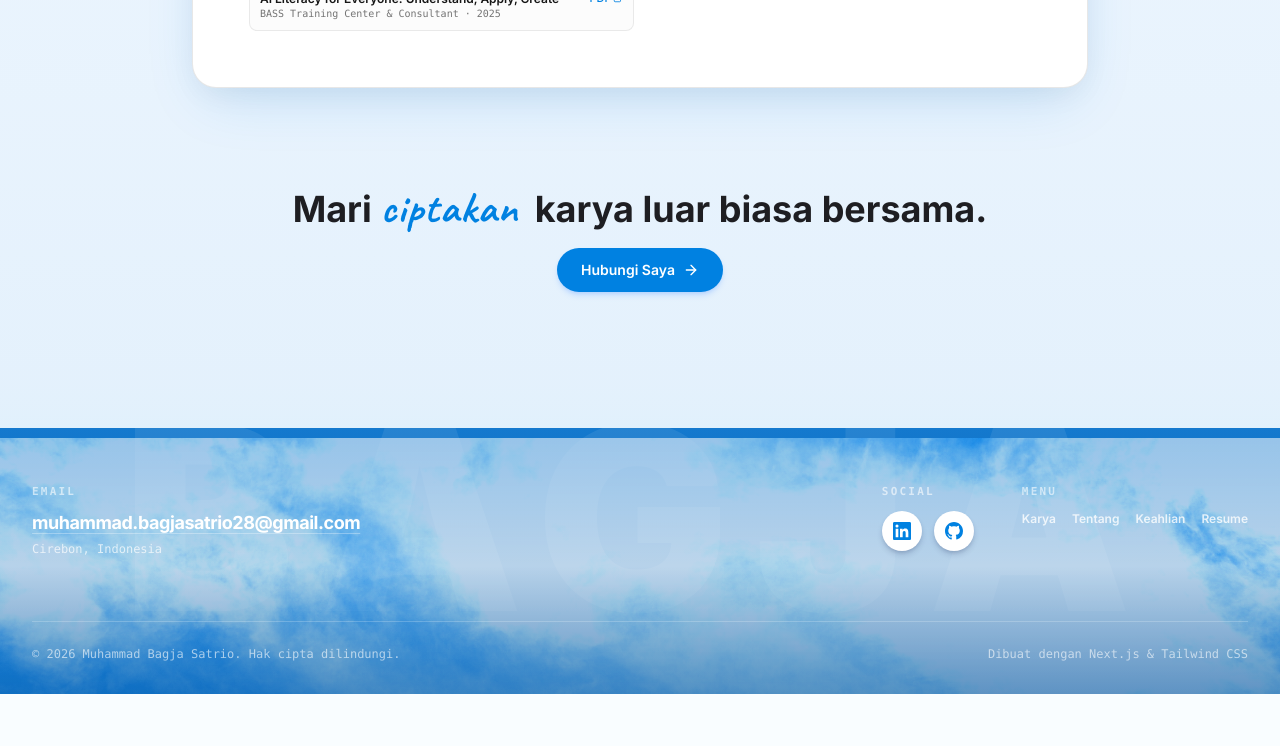
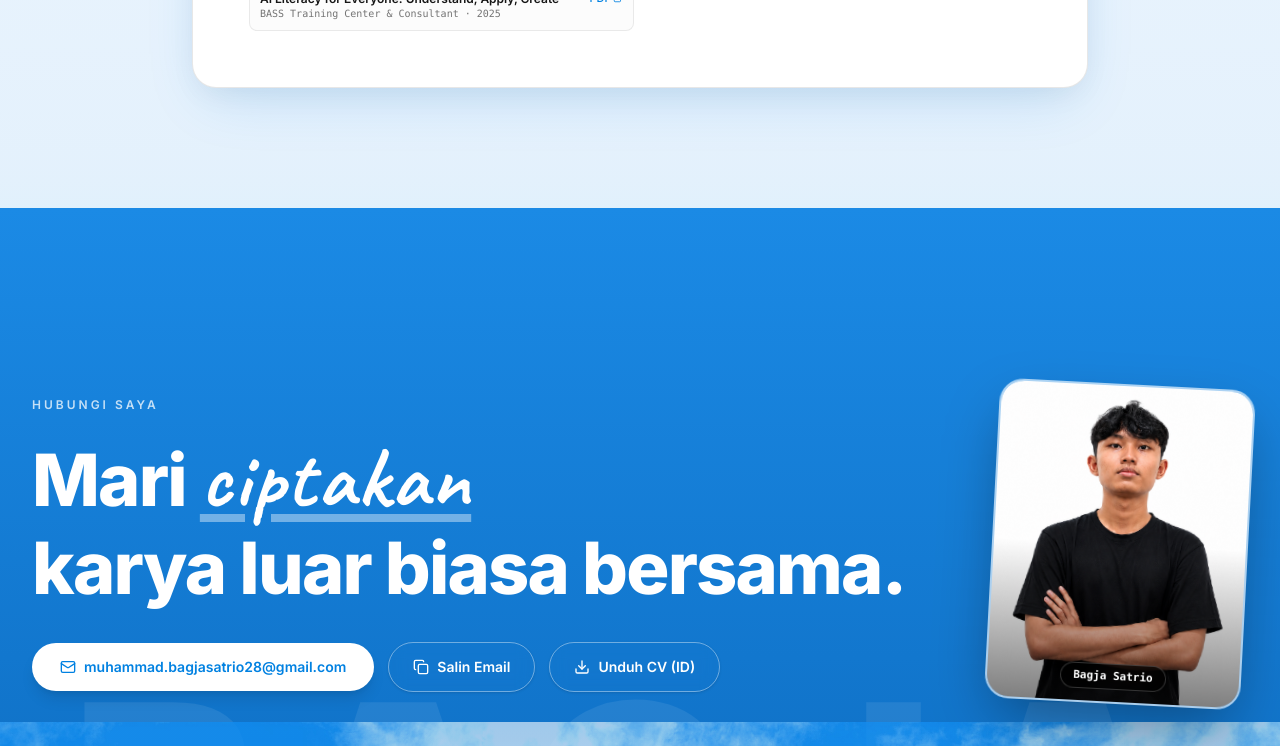
Before and after one commit to bagjasatrio/portfolio-bagjasatrio, a Next.js app: page /resume in a window 1280 px wide. Shown: the part 2500-3246 px from the top of the page. Before the commit the page ends 3194 px from the top, so only its background shows below. Built offline with nearby package versions, Linux system fonts and the light colour scheme.

Commit message:
feat: unify Contact and Footer into single seamless grand sky-blue footer with unclipped watermark and generous height

```diff
--- a/src/app/page.tsx
+++ b/src/app/page.tsx
@@ -5,7 +5,6 @@ import { SelectedWork } from "@/components/sections/SelectedWork";
 import { About } from "@/components/sections/About";
 import { Experience } from "@/components/sections/Experience";
 import { Skills } from "@/components/sections/Skills";
-import { Contact } from "@/components/sections/Contact";
 
 export default function HomePage() {
   return (
@@ -17,7 +16,6 @@ export default function HomePage() {
       <About />
       <Experience />
       <Skills />
-      <Contact />
     </>
   );
 }
--- a/src/app/resume/page.tsx
+++ b/src/app/resume/page.tsx
@@ -446,26 +446,6 @@ export default function ResumePage() {
             </div>
           </section>
         </div>
-
-        {/* Bottom Call to Action (like Sanjay Menon's footer) */}
-        <div className="text-center py-10 sm:py-14 print:hidden">
-          <p className="font-display text-2xl sm:text-3xl md:text-4xl font-bold text-text-primary mb-3">
-            {t.contact.heading1}{" "}
-            <RotatingActionText
-              words={[t.contact.design, t.contact.build, t.contact.create]}
-            />{" "}
-            {t.contact.heading2}
-          </p>
-          <div className="mt-4">
-            <Link
-              href="/#contact"
-              className="inline-flex items-center gap-2 px-6 py-3 rounded-full bg-accent text-white font-semibold text-sm hover:bg-accent-hover transition-all shadow-md shadow-blue-500/20"
-            >
-              <span>{t.hero.getInTouch}</span>
-              <ArrowLeft className="w-4 h-4 rotate-180" />
-            </Link>
-          </div>
-        </div>
       </div>
     </main>
   );
--- a/src/components/layout/Footer.tsx
+++ b/src/components/layout/Footer.tsx
@@ -1,8 +1,13 @@
 "use client";
 
+import { useState, useEffect } from "react";
 import Link from "next/link";
 import Image from "next/image";
-import { SITE_CONFIG } from "@/lib/constants";
+import { motion, useReducedMotion } from "motion/react";
+import { useInView } from "react-intersection-observer";
+import { Mail, Copy, Check, Download } from "lucide-react";
+import { profile } from "../../../data/profile";
+import { SITE_CONFIG, SECTION_IDS } from "@/lib/constants";
 import { useLanguage } from "@/components/providers/LanguageProvider";
 
 const NAV_ITEMS = [
@@ -12,35 +17,204 @@ const NAV_ITEMS = [
   { key: "resume" as const, href: "/resume" },
 ];
 
+function RotatingActionWord({ words }: { words: readonly string[] }) {
+  const [index, setIndex] = useState(0);
+  const prefersReducedMotion = useReducedMotion();
+
+  useEffect(() => {
+    if (prefersReducedMotion) return;
+    const interval = setInterval(() => {
+      setIndex((prev) => (prev + 1) % words.length);
+    }, 2200);
+    return () => clearInterval(interval);
+  }, [words.length, prefersReducedMotion]);
+
+  const longestWord = words.reduce(
+    (a, b) => (a.length > b.length ? a : b),
+    words[0] || ""
+  );
+
+  return (
+    <span className="relative inline-block font-hand font-bold text-white text-[1.18em] px-1.5 align-baseline text-left min-w-[110px] sm:min-w-[140px] md:min-w-[160px]">
+      {words.map((word, i) => (
+        <motion.span
+          key={word}
+          className="absolute left-0 text-white font-hand font-bold tracking-wide underline decoration-white/40 underline-offset-8"
+          initial={{ opacity: 0, y: 15 }}
+          animate={{
+            opacity: i === index ? 1 : 0,
+            y: i === index ? 0 : -15,
+          }}
+          transition={{ duration: 0.4, ease: "easeOut" }}
+        >
+          {word}
+        </motion.span>
+      ))}
+      <span className="invisible font-hand font-bold tracking-wide">
+        {longestWord}
+      </span>
+    </span>
+  );
+}
+
 export function Footer() {
-  const { t } = useLanguage();
+  const { language, t } = useLanguage();
+  const { ref, inView } = useInView({ triggerOnce: true, threshold: 0.1 });
+  const [copied, setCopied] = useState(false);
+  const prefersReducedMotion = useReducedMotion();
   const currentYear = new Date().getFullYear();
 
+  async function copyEmail() {
+    try {
+      await navigator.clipboard.writeText(profile.email);
+      setCopied(true);
+      setTimeout(() => setCopied(false), 2000);
+    } catch {
+      window.location.href = `mailto:${profile.email}`;
+    }
+  }
+
+  const actionWords = [t.contact.design, t.contact.build, t.contact.create];
+
   return (
-    <footer className="relative bg-gradient-to-b from-[#1479CE] to-[#0859A3] text-white overflow-hidden pt-10 sm:pt-14 pb-8 border-t-0">
-      {/* Giant Background Watermark Text: BAGJA (Sits behind the bottom clouds) */}
+    <footer
+      id={SECTION_IDS.contact}
+      ref={ref}
+      className="relative bg-gradient-to-b from-[#1B8AE5] via-[#1277CE] to-[#0A64B5] text-white overflow-hidden pt-28 sm:pt-36 md:pt-44 pb-12 sm:pb-16 border-t-0"
+    >
+      {/* Giant Background Watermark Text: BAGJA (Massive vertical room, sits gracefully behind clouds) */}
       <div
         aria-hidden="true"
-        className="absolute bottom-6 sm:bottom-10 md:bottom-12 left-0 right-0 text-center font-display font-black text-[20vw] leading-none text-white/[0.08] tracking-widest uppercase select-none pointer-events-none z-0"
+        className="absolute bottom-24 sm:bottom-32 md:bottom-40 left-0 right-0 text-center font-display font-black text-[22vw] leading-none text-white/[0.08] tracking-widest uppercase select-none pointer-events-none z-0"
       >
         BAGJA
       </div>
 
       {/* Photorealistic Fluffy White Clouds at the Bottom Base */}
-      <div className="absolute bottom-0 left-0 right-0 h-44 sm:h-56 md:h-64 overflow-hidden pointer-events-none z-[1] select-none">
+      <div className="absolute bottom-0 left-0 right-0 h-64 sm:h-80 md:h-96 overflow-hidden pointer-events-none z-[1] select-none">
         <Image
           src="/images/work/sky-clouds.jpg"
           alt=""
           fill
           sizes="100vw"
-          className="object-cover object-bottom opacity-70 mix-blend-screen brightness-110"
+          className="object-cover object-bottom opacity-75 mix-blend-screen brightness-110"
         />
         {/* Soft top gradient to blend clouds into the blue sky */}
-        <div className="absolute inset-0 bg-gradient-to-t from-[#0859A3]/50 via-transparent to-[#1479CE]/20" />
+        <div className="absolute inset-0 bg-gradient-to-t from-[#0A64B5]/60 via-transparent to-[#1479CE]/20" />
       </div>
 
+      {/* All Content (relative z-10) */}
       <div className="relative z-10 mx-auto max-w-[1380px] px-4 sm:px-6 md:px-8">
-        {/* Top Links Grid: Email, Social, Navigation */}
+        {/* Upper Part: Get In Touch CTA & Floating Profile Card */}
+        <div className="grid lg:grid-cols-[1.3fr_auto] gap-10 md:gap-16 items-center">
+          {/* Left: Heading + Action Pills */}
+          <div>
+            <motion.p
+              className="text-xs font-semibold uppercase tracking-[0.25em] text-white/75 mb-4"
+              initial={{ opacity: 0, y: 20 }}
+              animate={inView ? { opacity: 1, y: 0 } : {}}
+              transition={{ duration: 0.5 }}
+            >
+              {t.contact.label}
+            </motion.p>
+
+            {/* Main Headline: Sanjay Menon Style with Rotating Caveat Font */}
+            <motion.h2
+              className="font-display text-3xl sm:text-5xl md:text-6xl lg:text-7xl font-extrabold text-white leading-[1.15] tracking-tight mb-8"
+              initial={{ opacity: 0, y: 30 }}
+              animate={inView ? { opacity: 1, y: 0 } : {}}
+              transition={{ duration: 0.6, delay: 0.1 }}
+            >
+              <span>{t.contact.heading1} </span>
+              <RotatingActionWord words={actionWords} />
+              <br className="hidden sm:inline" />
+              <span> {t.contact.heading2}</span>
+            </motion.h2>
+
+            {/* Email + Copy + CV Pill Buttons */}
+            <motion.div
+              className="flex flex-wrap items-center gap-3.5"
+              initial={{ opacity: 0, y: 20 }}
+              animate={inView ? { opacity: 1, y: 0 } : {}}
+              transition={{ duration: 0.5, delay: 0.3 }}
+            >
+              <a
+                href={`mailto:${profile.email}`}
+                className="inline-flex items-center gap-2 px-7 py-3.5 bg-white text-[#0081E1] font-semibold rounded-full hover:bg-white/95 hover:scale-105 active:scale-95 transition-all text-sm shadow-lg shadow-black/10"
+              >
+                <Mail className="w-4 h-4" />
+                <span>{profile.email}</span>
+              </a>
+
+              <button
+                type="button"
+                onClick={copyEmail}
+                className="inline-flex items-center gap-2 px-6 py-3.5 border border-white/40 text-white font-semibold rounded-full hover:bg-white/15 active:scale-95 transition-all text-sm backdrop-blur-sm cursor-pointer shadow-sm"
+              >
+                {copied ? (
+                  <>
+                    <Check className="w-4 h-4 text-emerald-300" />
+                    <span>{t.contact.copied}</span>
+                  </>
+                ) : (
+                  <>
+                    <Copy className="w-4 h-4" />
+                    <span>{t.contact.copyEmail}</span>
+                  </>
+                )}
+              </button>
+
+              <a
+                href={
+                  language === "id"
+                    ? "/CV_MUHAMMAD_BAGJA_SATRIO_ID.pdf"
+                    : "/CV_MUHAMMAD_BAGJA_SATRIO_EN.pdf"
+                }
+                download
+                className="inline-flex items-center gap-2 px-6 py-3.5 border border-white/40 text-white font-semibold rounded-full hover:bg-white/15 active:scale-95 transition-all text-sm backdrop-blur-sm shadow-sm"
+              >
+                <Download className="w-4 h-4" />
+                <span>{`${t.contact.downloadCv} (${language.toUpperCase()})`}</span>
+              </a>
+            </motion.div>
+          </div>
+
+          {/* Right: Floating Tilted Profile Card */}
+          <motion.div
+            className="flex justify-center lg:justify-end"
+            initial={{ opacity: 0, scale: 0.9 }}
+            animate={inView ? { opacity: 1, scale: 1 } : {}}
+            transition={{ duration: 0.6, delay: 0.2 }}
+          >
+            <div
+              className={`relative w-48 sm:w-56 md:w-64 aspect-[4/5] rounded-3xl overflow-hidden border-2 border-white/60 shadow-[0_25px_60px_-10px_rgba(0,0,0,0.35)] transition-transform duration-500 ${
+                prefersReducedMotion
+                  ? ""
+                  : "rotate-3 hover:rotate-0 hover:scale-105"
+              } bg-white/10 backdrop-blur-md group`}
+            >
+              <Image
+                src="/images/about/about.png"
+                alt="Muhammad Bagja Satrio"
+                fill
+                sizes="(max-width: 768px) 220px, 260px"
+                className="object-cover group-hover:scale-105 transition-transform duration-700"
+              />
+              <div className="absolute inset-0 bg-gradient-to-t from-black/50 via-transparent to-transparent pointer-events-none" />
+
+              <div className="absolute bottom-3 left-3 right-3 text-center">
+                <span className="inline-block px-3 py-1 rounded-full text-[11px] font-mono font-semibold bg-black/60 backdrop-blur-md text-white border border-white/20">
+                  Bagja Satrio
+                </span>
+              </div>
+            </div>
+          </motion.div>
+        </div>
+
+        {/* Generous Space: Gives the footer impressive height and breathing room */}
+        <div className="my-24 sm:my-32 md:my-40" />
+
+        {/* Lower Part: Email, Social, Menu */}
         <div className="flex flex-col md:flex-row md:items-start justify-between gap-8 sm:gap-12">
           {/* Email Block */}
           <div>
@@ -60,7 +234,7 @@ export function Footer() {
 
           {/* Social Icons & Navigation Links */}
           <div className="flex flex-col sm:flex-row sm:items-start gap-8 sm:gap-12">
-            {/* Social Buttons (White circular buttons like Sanjay Menon's style) */}
+            {/* Social Buttons */}
             <div>
               <p className="text-[11px] font-semibold uppercase tracking-[0.2em] text-white/60 font-mono mb-2.5">
                 Social
@@ -70,7 +244,7 @@ export function Footer() {
                   href={SITE_CONFIG.linkedin}
                   target="_blank"
                   rel="noopener noreferrer"
-                  className="w-10 h-10 rounded-full bg-white text-[#0081E1] flex items-center justify-center hover:scale-110 active:scale-95 transition-all shadow-md shadow-blue-950/20"
+                  className="w-10 h-10 rounded-full bg-white text-[#0081E1] flex items-center justify-center hover:scale-110 active:scale-95 transition-all shadow-md shadow-blue-950/20 cursor-pointer"
                   aria-label="LinkedIn"
                 >
                   <svg width="18" height="18" viewBox="0 0 24 24" fill="currentColor">
@@ -81,7 +255,7 @@ export function Footer() {
                   href={SITE_CONFIG.github}
                   target="_blank"
                   rel="noopener noreferrer"
-                  className="w-10 h-10 rounded-full bg-white text-[#0081E1] flex items-center justify-center hover:scale-110 active:scale-95 transition-all shadow-md shadow-blue-950/20"
+                  className="w-10 h-10 rounded-full bg-white text-[#0081E1] flex items-center justify-center hover:scale-110 active:scale-95 transition-all shadow-md shadow-blue-950/20 cursor-pointer"
                   aria-label="GitHub"
                 >
                   <svg width="18" height="18" viewBox="0 0 24 24" fill="currentColor">
```
